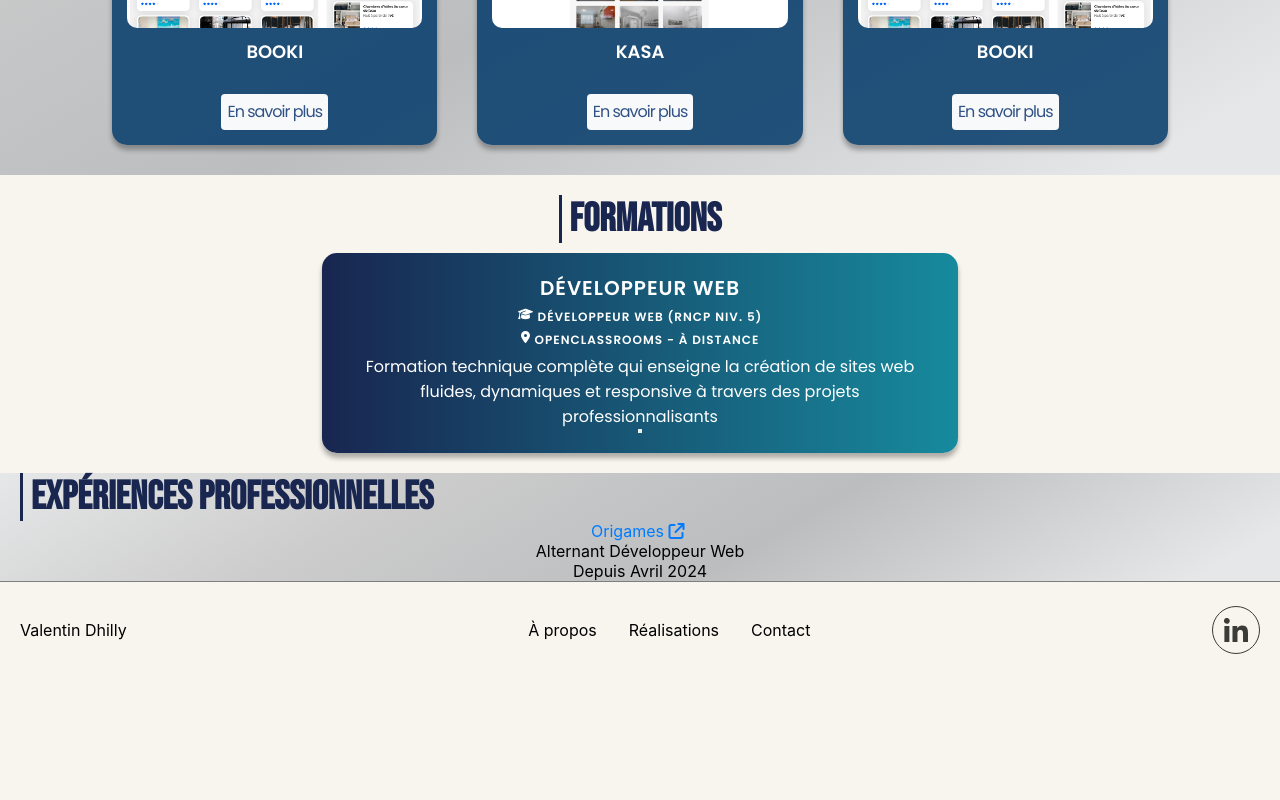
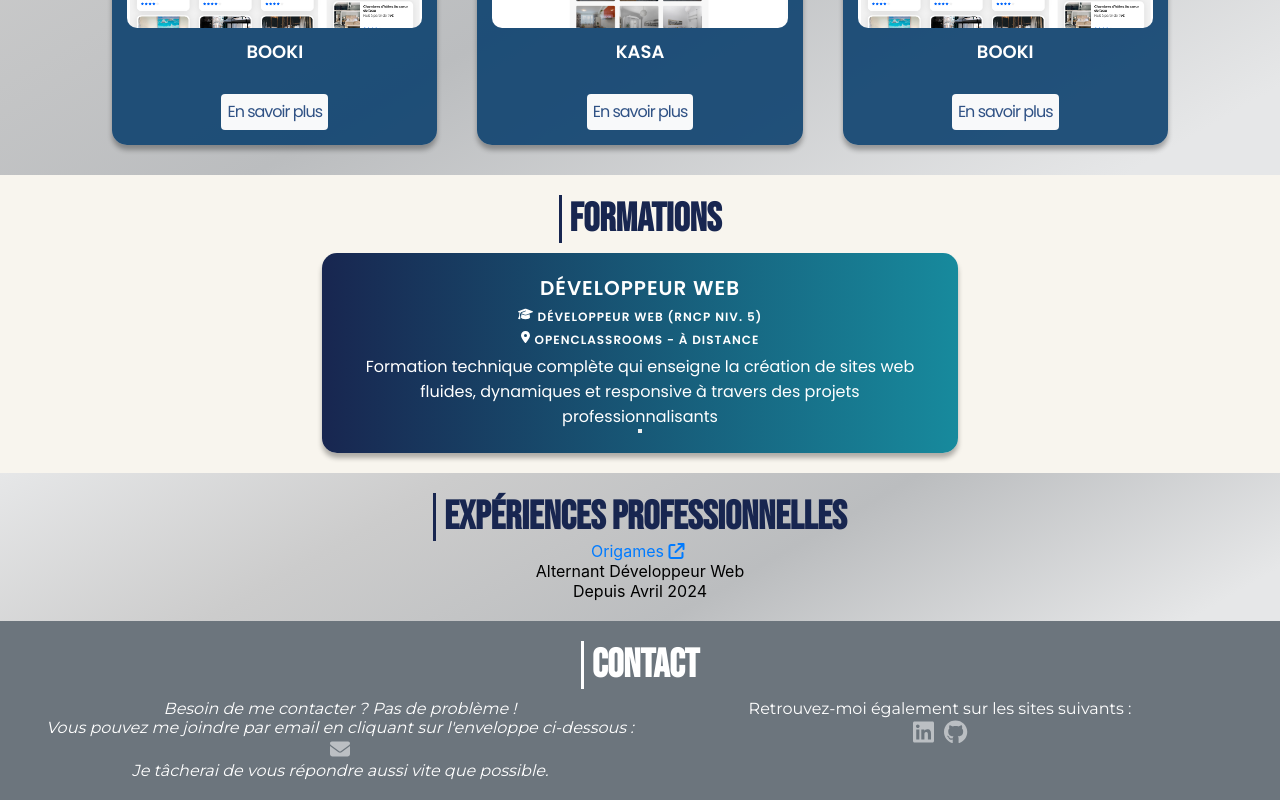
Before and after one commit to vdhilly/portfolio, a React (Create React App) app: page / in a window 1280 px wide. Shown: the part 1074-1874 px from the top of the page. Before the commit the page ends 1752 px from the top, so only its background shows below. Built offline with nearby package versions, Linux system fonts and the light colour scheme.

Commit message:
contact, experience & remove footer

```diff
--- a/package.json
+++ b/package.json
@@ -4,6 +4,7 @@
   "private": true,
   "dependencies": {
     "@fortawesome/fontawesome-svg-core": "^6.7.2",
+    "@fortawesome/free-brands-svg-icons": "^6.7.2",
     "@fortawesome/free-solid-svg-icons": "^6.7.2",
     "@fortawesome/react-fontawesome": "^0.2.2",
     "@testing-library/dom": "^10.4.0",
--- /dev/null
+++ b/src/components/Contact/_Contact.scss
@@ -0,0 +1,40 @@
+#contact {
+    background-color:#6c757d;
+    padding:20px;
+
+    .container {
+        display:flex;
+        flex-direction:column;
+        align-items:center;
+        gap:10px;
+
+        .contact-container {
+            display:flex;
+            width:100%;
+            justify-content:space-around;
+            text-align:center;
+            color:white;
+            font-family: Montserrat, sans-serif;
+
+            #contact-email, #contact-social {
+                width:50%;
+
+                a {
+                    font-size:20px;
+                    color:rgba(255,255,255,.541);
+
+                    &:hover {
+                        color:#fff;
+                    }
+                }
+            }
+
+            #contact-social {
+                .icons a {
+                    margin:5px 5px;
+                    font-size:24px;
+                }
+            }
+        }
+    }
+}
--- /dev/null
+++ b/src/components/Contact/index.jsx
@@ -0,0 +1,38 @@
+import { faEnvelope } from "@fortawesome/free-solid-svg-icons"
+import { faLinkedin, faGithub } from "@fortawesome/free-brands-svg-icons";
+import { FontAwesomeIcon } from "@fortawesome/react-fontawesome"
+
+function Contact(){
+    return (
+        <section id="contact">
+            <div className="container">
+                <h3 className="section-title white-title">Contact</h3>
+                <div className="contact-container">
+                <div id="contact-email">
+                    <address>
+                        Besoin de me contacter ? Pas de problème !<br/>
+                        Vous pouvez me joindre par email en cliquant sur l'enveloppe ci-dessous :<br/>
+                        <a id="email-link" href=" " onclick="openMailer(this);" className="footer-icon" rel="noopener" aria-label="Lien pour me contacter par email">
+                            <FontAwesomeIcon icon={faEnvelope} />
+                        </a><br/>
+                        Je tâcherai de vous répondre aussi vite que possible.
+                    </address>
+                </div>
+                <div id="contact-social" >
+                    <p >Retrouvez-moi également sur les sites suivants :</p>
+                    <p className="icons">
+                        <a href="https://www.linkedin.com/in/vdhilly/" target="_blank" rel="noopener" aria-label="Lien vers profil LinkedIn">
+                            <span class="sr-only">LinkedIn</span><FontAwesomeIcon icon={faLinkedin} />
+                        </a>
+                        <a href="https://github.com/vdhilly" target="_blank" rel="noopener" aria-label="Lien vers profil GitHub">
+                            <span class="sr-only">GitHub</span><FontAwesomeIcon icon={faGithub} />
+                        </a>
+                    </p>
+                </div>
+                </div>
+            </div>
+        </section>
+    )
+}
+
+export default Contact
--- a/src/components/Experience/_Experience.scss
+++ b/src/components/Experience/_Experience.scss
@@ -1,3 +1,10 @@
+#experience {
+    padding:20px;
+    display:flex;
+    flex-direction:column;
+    text-align:center;
+    gap:10px;
+
     .job {
         display:flex;
         flex-direction: column;
@@ -20,3 +27,4 @@
             }
         }
     }
+}
--- a/src/components/Footer/_Footer.scss
+++ /dev/null
@@ -1,33 +0,0 @@
-footer {
-    border-top: 1px solid $border-color;
-    padding: 1.5rem 0;
-}
-
-.footer-wrap {
-    display: flex;
-    justify-content: space-between;
-    align-items: center;
-}
-
-.icon-social-media {
-    display: flex;
-    width: 46px;
-    height: 46px;
-    border: #3B3B38 solid 1.3px;
-    border-radius: 50%;
-    justify-content: center;
-    align-items: center;
-    transition: 0.3s;
-
-    img {
-        height:24px;
-    }
-
-    &:hover {
-        background-color: #3B3B38;
-
-        img {
-            filter: brightness(100);
-        }
-    }
-}
--- a/src/components/Footer/index.jsx
+++ /dev/null
@@ -1,23 +0,0 @@
-import { Link } from "react-router-dom"
-import NavList from "../NavList"
-import Linkedin from "../../assets/socials/linkedin.svg"
-
-function Footer(){
-    return (
-        <footer>
-            <div className="container footer-container">
-                <div className="footer-wrap">
-                    <div className="logo">Valentin Dhilly</div>
-                    <NavList />
-                    <div className="icons-container">
-                        <Link className="icon-social-media" to="https://www.linkedin.com/in/vdhilly/">
-                            <img src={Linkedin} alt="Linkedin" />
-                        </Link>
-                    </div>
-                </div>
-            </div>
-        </footer>
-    )
-}
-
-export default Footer
--- a/src/index.jsx
+++ b/src/index.jsx
@@ -3,7 +3,6 @@ import ReactDOM from 'react-dom/client';
 import { Route, BrowserRouter as Router, Routes } from "react-router-dom";
 import "./styles/index.scss";
 import Header from "./components/Header"
-import Footer from "./components/Footer"
 import Home from "./pages/Home"
 import Error from "./pages/Error"
 
@@ -18,7 +17,6 @@ root.render(
           <Route path="*" element={<Error />} />
         </Routes>
       </main>
-      <Footer />
     </Router>
   </React.StrictMode>
 );
--- a/src/pages/Home/index.jsx
+++ b/src/pages/Home/index.jsx
@@ -3,6 +3,7 @@ import Skills from "../../components/Skills"
 import Works from "../../components/Works"
 import Experience from "../../components/Experience"
 import Formation from "../../components/Training"
+import Contact from "../../components/Contact"
 
 
 
@@ -15,6 +16,7 @@ function Home() {
             <Works />
             <Formation />
             <Experience />
+            <Contact/>
         </div>
     )
 }
--- a/src/styles/index.scss
+++ b/src/styles/index.scss
@@ -8,6 +8,4 @@
 @import "../components/Training/Training";
 @import "../components/Works/Works";
 @import "../components/Works/Work/Work";
-
-
-@import "../components/Footer/Footer";
+@import "../components/Contact/Contact";
```
Also changed, not shown: 1 other file (tests, documents, lock files or other folders). Lines whose indentation alone changed are shown as unchanged.
